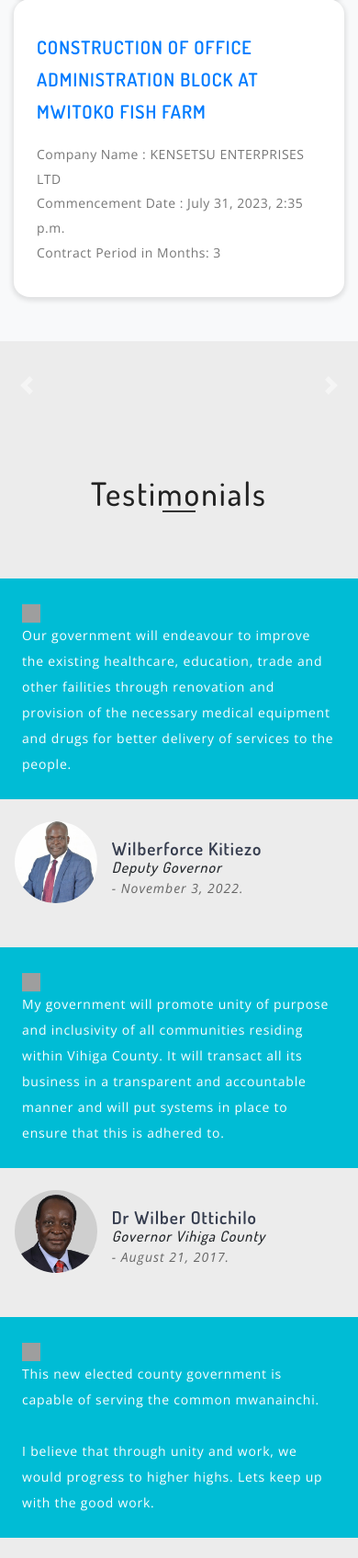
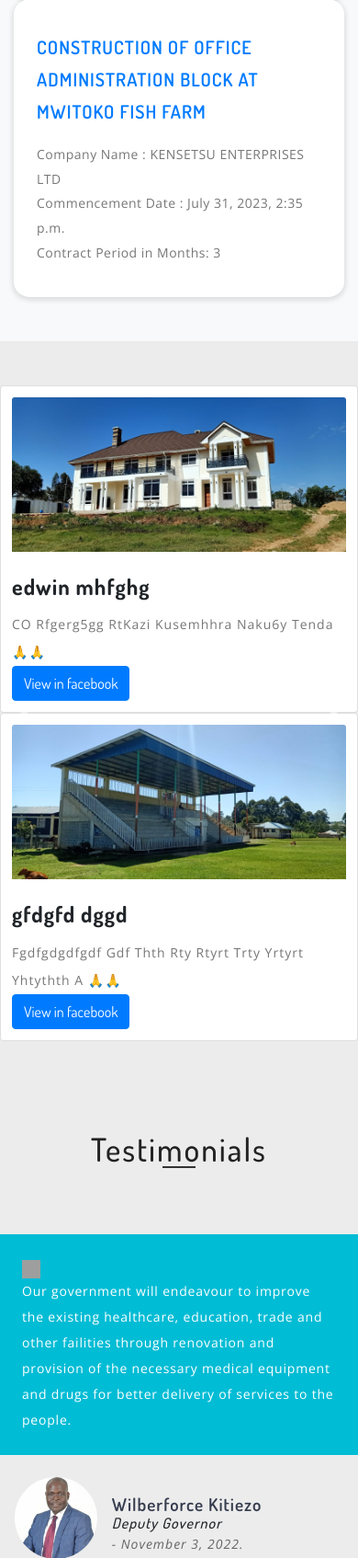
Before and after one commit to Rogendo/VHC, a Django app: page / in a window 390 px wide; the page is wider, and only the part inside the window is pictured. Shown: the part 1635-3329 px from the top of that part at 92% size. Run offline with Django 4.2, Linux system fonts and the light colour scheme; data comes from the database, SQL or seed files in the repository; grey boxes are pictures that could not be loaded.

Commit message:
Update index.html

```diff
--- a/tracker/templates/tracker/index.html
+++ b/tracker/templates/tracker/index.html
@@ -293,7 +293,32 @@ p.font-italic {
 
   <!-- The slideshow -->
   <div class="carousel-inner">
+  <div class="carousel-item active">
+	<div class="row">
+	  <div class="col-sm-6">
+	    <div class="card">
+	      <div class="card-body">
+		<img class="card-img-top" src="{% static 'images/proj20.jpg' %}"  alt="project" alt="Card image cap">
 
+	        <h5 class="card-title">edwin mhfghg </h5>
+		<p class="card-text">CO rfgerg5gg rtKazi Kusemhhra Naku6y tenda 🙏🙏</p>
+		<a href="https://www.facebook.com/vihigacountygov" class="btn btn-primary">View in facebook</a>
+	      </div>
+	    </div>
+	  </div>
+	  <div class="col-sm-6">
+	    <div class="card">
+	      <div class="card-body">
+	        <img class="card-img-top" src="{% static 'images/proj11.jpg' %}"  alt="project" alt="Card image cap">
+
+	        <h5 class="card-title">gfdgfd dggd </h5>
+		<p class="card-text">fgdfgdgdfgdf gdf thth rty rtyrt trty yrtyrt yhtythth a 🙏🙏</p>
+		<a href="https://www.facebook.com/vihigacountygov" class="btn btn-primary">View in facebook</a>
+	      </div>
+	    </div>
+ 	 </div>
+	</div>
+    	</div>
    <div class="carousel-item">
 
 	<div class="row">
```
